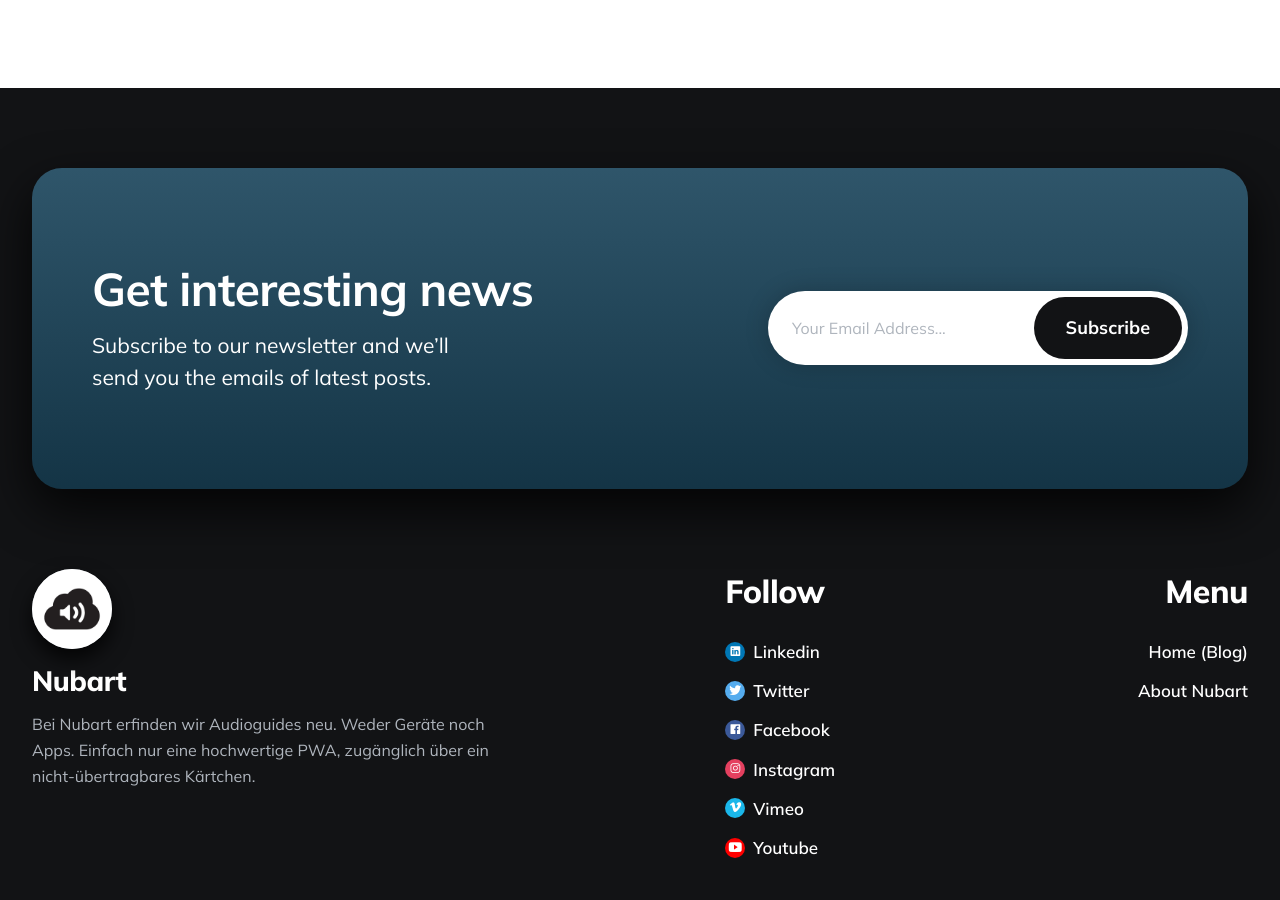
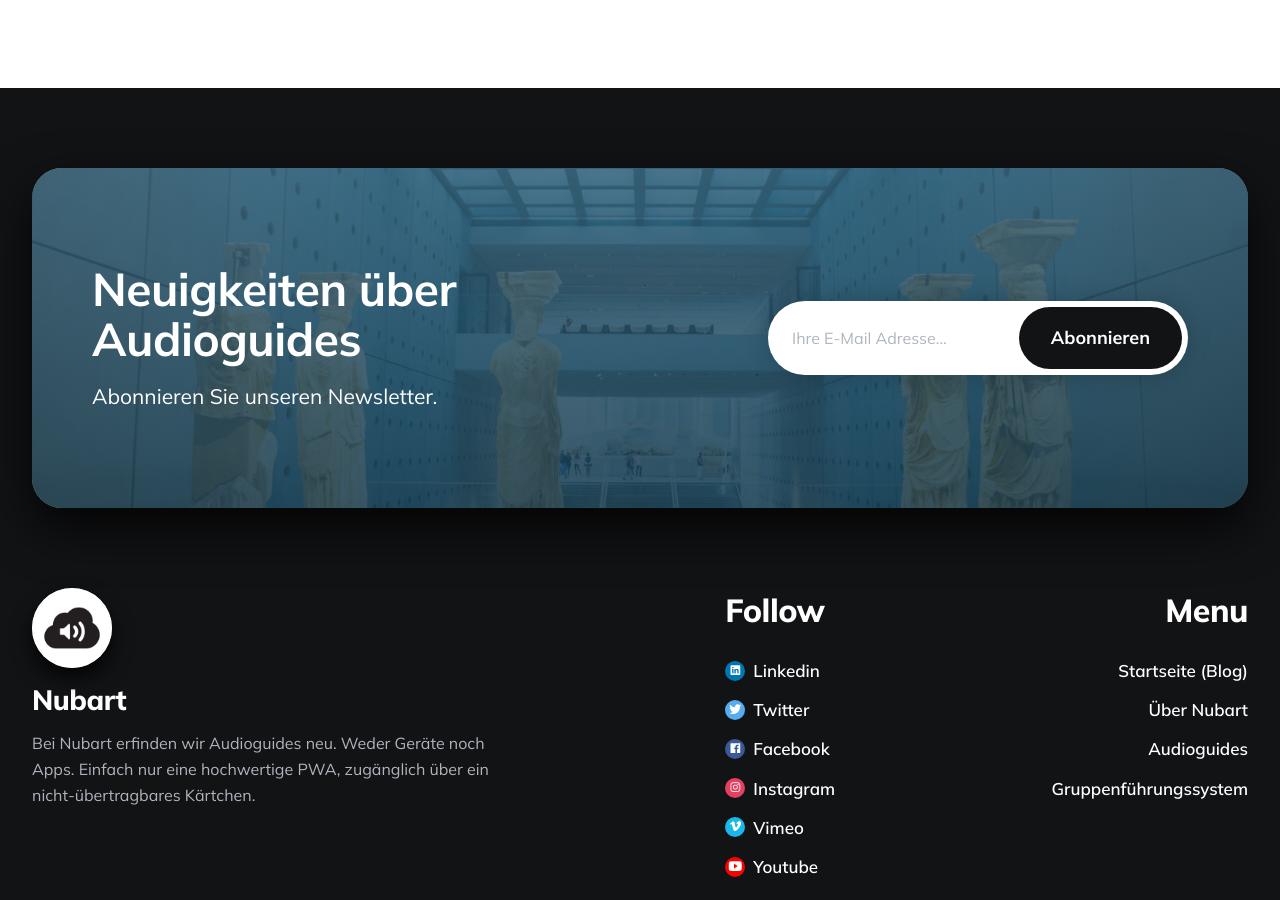
Before and after one commit to nubart/blog-de, a Jekyll site: the page built from index.html, in a window 1280 px wide and 900 px high, scrolled down 2341 px. Built offline with Jekyll 4.4.1, drawn with Linux system fonts in a browser that asks for light colours; the list of posts is cut into pages by our own code; some of the changed text lies outside the part shown.

Commit message:
newsletter

```diff
--- a/_data/settings.yml
+++ b/_data/settings.yml
@@ -17,7 +17,7 @@ author:
 # Navigation Settings
 menu__settings:
   menu__items:
-    - title: 'Home (Blog)'
+    - title: 'Startseite (Blog)'
       url: '/'
     - title: 'Über Nubart'
       url: 'https://www.nubart.eu/de/'
@@ -54,11 +54,11 @@ blog:
 mailchimp:
   enable: true
   mailchimp__identifier: nubart.us18.list-manage.com/subscribe?u=394c1a3d13f6b53d57d360951&id=26579f63ee # Add your MailChimp form identifier. For example - frnla.us6.list-manage.com/subscribe/post?u=6314d69a3f315af7ce3fb00a0&amp;id=3038727cc3
-  mailchimp__title: Get interesting news
-  mailchimp__description: Subscribe to our newsletter and we’ll send you the emails of latest posts.
-  mailchimp__input__text: Your Email Address...
-  mailchimp__button__text: Subscribe
-  mailchimp__background__image: "/blog-en/images/background-mailchimp-subscription.jpg"
+  mailchimp__title: Neuigkeiten über Audioguides
+  mailchimp__description: Abonnieren Sie unseren Newsletter.
+  mailchimp__input__text: Ihre E-Mail Adresse...
+  mailchimp__button__text: Abonnieren
+  mailchimp__background__image: "/blog-de/images/background-mailchimp-subscription.jpg"
 
 
 #-------------------------------
@@ -67,10 +67,14 @@ mailchimp:
 # Footer Navigation
 footer__menu__settings:
   menu__items:
-    - title: 'Home (Blog)'
+    - title: 'Startseite (Blog)'
       url: '/'
-    - title: 'About Nubart'
-      url: 'https://www.nubart.eu/'
+    - title: 'Über Nubart'
+      url: 'https://www.nubart.eu/de/'
+    - title: 'Audioguides'
+      url: 'https://www.nubart.eu/de/audioguides.html'
+    - title: 'Gruppenführungssystem'
+      url: 'https://www.nubart.eu/de/gruppenfuehrungssystem.html'
       #    - title: 'Authors'
   #      url: '/authors/'
 
```
